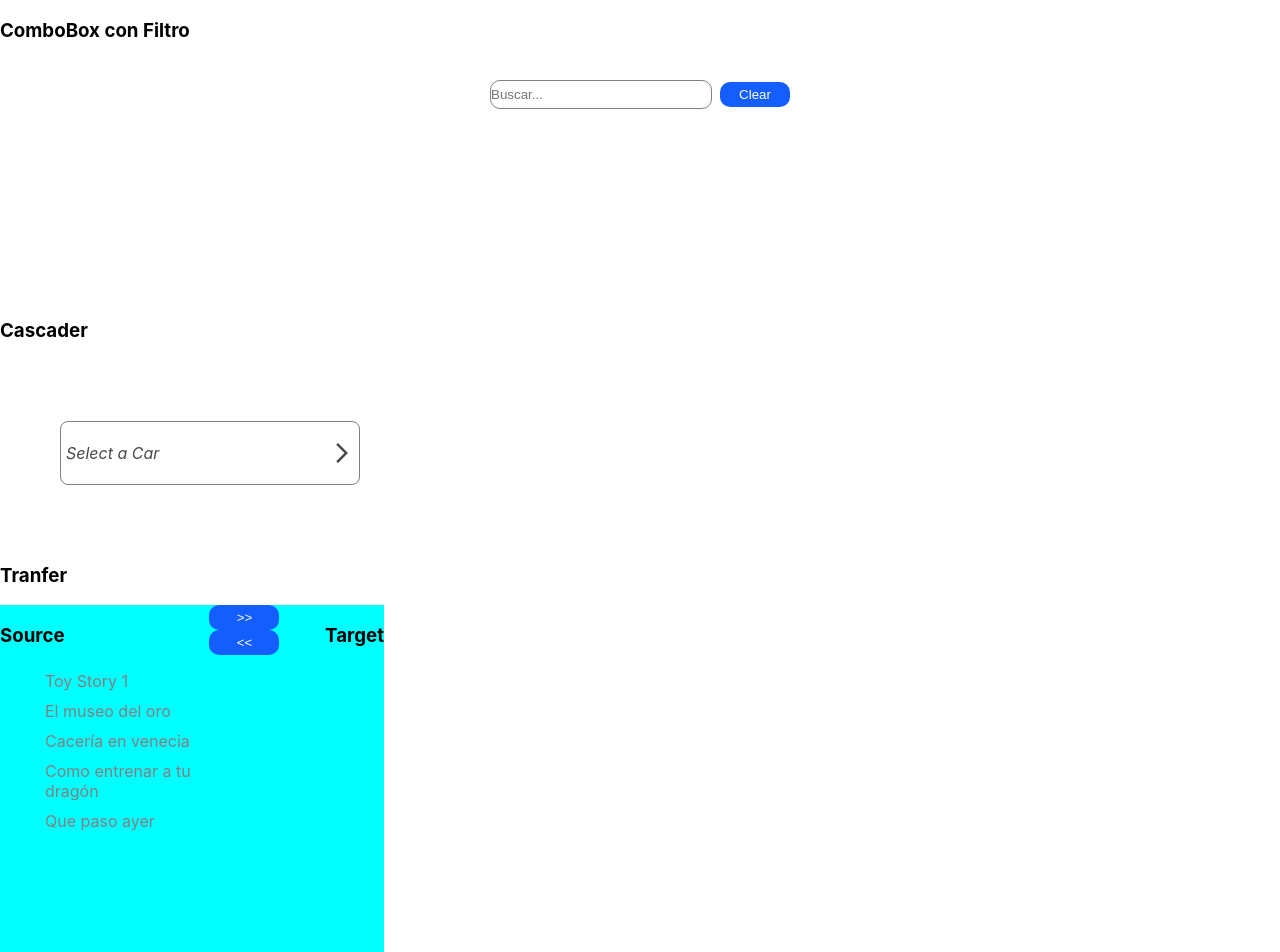
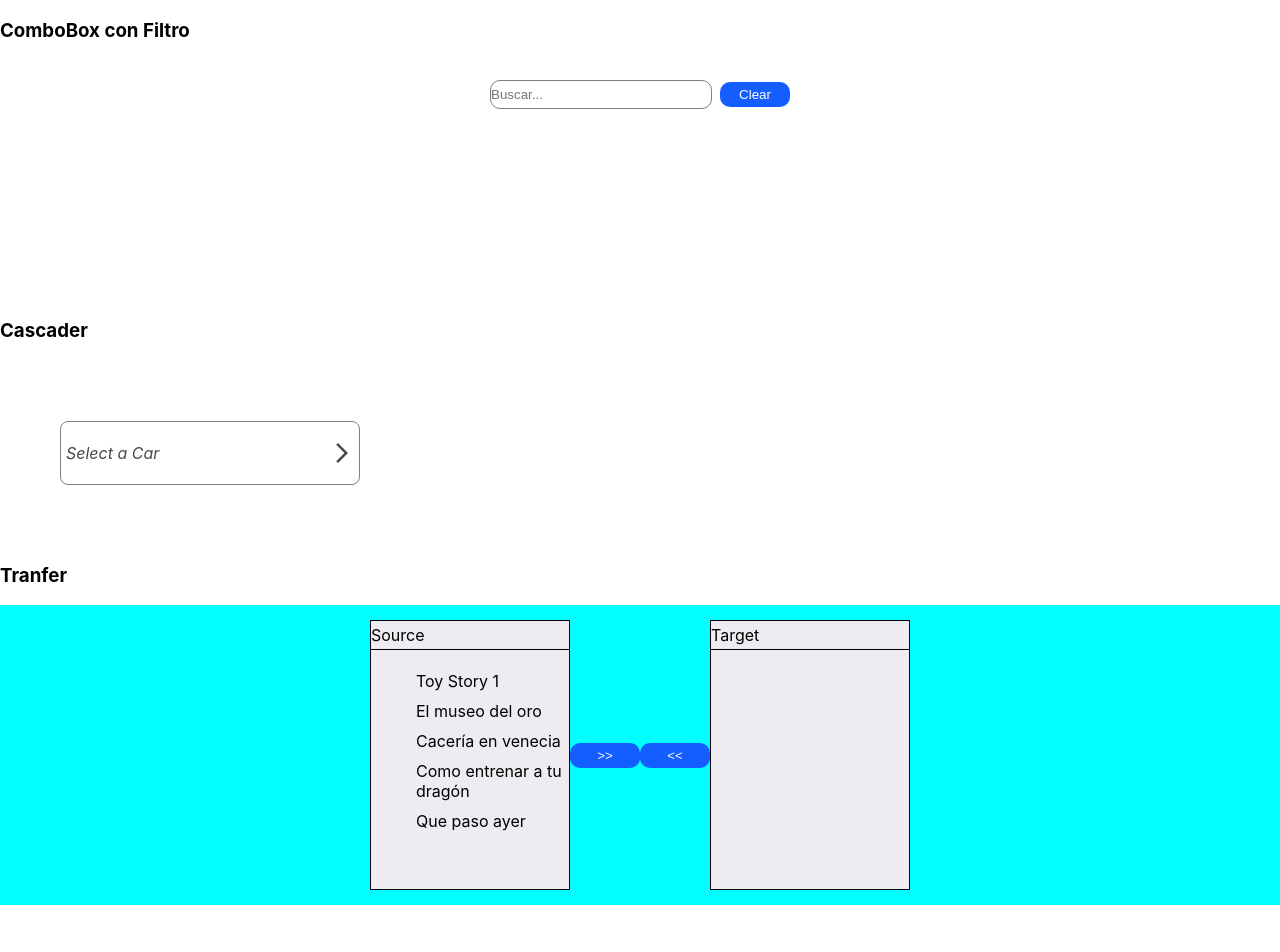
Before and after one commit to LuisaHernandez0928/React2.0, a React (Create React App) app in the folder components/: page / in a window 1280 px wide. Shown: the top 952 px of the page. After the commit the page ends 905 px from the top, so only its background shows below. Built offline with nearby package versions, Linux system fonts and the light colour scheme.

Commit message:
unified the boxOption component

```diff
--- a/components/src/components/transfer/index.js
+++ b/components/src/components/transfer/index.js
@@ -19,11 +19,11 @@ const Transfer = () => {
 
   return (
     <div className={styles.mainContainer}>
-      <div>
-        <h3>Source</h3>
-        <ul>
+      <div className={styles.boxOptions}>
+        <div style={{borderBottom:"1px solid black", width:"100%", padding:"4px"}}>Source</div>
+        <ul type="checkbox">
           {sourceList.map((item, index) => (
-            <li key={index} onClick={() => moveItem(index, sourceList, targetList)}>
+            <li type="checkbox" key={index} onClick={() => moveItem(index, sourceList, targetList)}>
               {item}
             </li>
           ))}
@@ -33,8 +33,8 @@ const Transfer = () => {
         <button onClick={() => setSourceList([])}>&gt;&gt;</button>
         <button onClick={() => setTargetList([])}>&lt;&lt;</button>
       </div>
-      <div>
-        <h3>Target</h3>
+      <div className={styles.boxOptions}>
+        <div style={{borderBottom:"1px solid black", width:"100%", padding:"4px"}}>Target</div>
         <ul>
           {targetList.map((item, index) => (
             <li key={index} onClick={() => moveItem(index, targetList, sourceList)}>
--- a/components/src/components/transfer/index.module.css
+++ b/components/src/components/transfer/index.module.css
@@ -2,8 +2,29 @@
   display: flex;
   flex-direction: row;
   justify-content: center;
-  align-items: flex-start;
-  width: 30%;
-  height: 400px;
+  align-items: center;
+  width: 100%;
+  height: 300px;
   background-color: aqua;
+  color: black;
 }
+
+.boxOptions {
+  display: flex;
+  flex-direction: column;
+  flex-direction: space-around;
+  align-items: center;
+  width: 200px;
+  height: 90%;
+  border: 1px solid rgb(3, 3, 3);
+  background-color: rgb(239, 236, 241);
+  color: black;
+  overflow-y: scroll;
+  box-sizing: border-box;
+}
+
+li{
+ color:black;
+ padding: 5px;
+
+}
```
